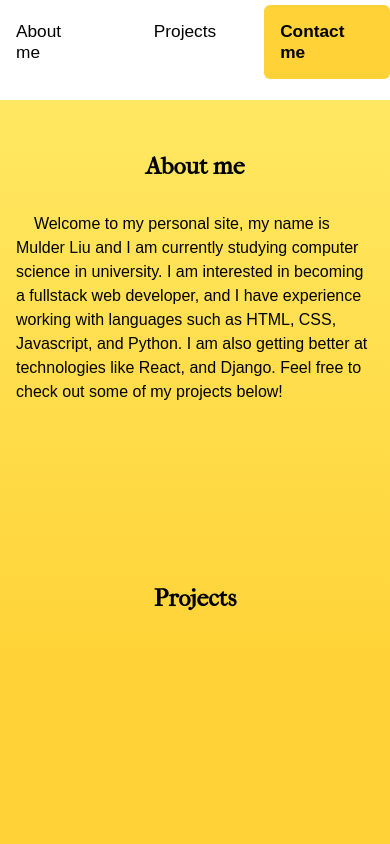
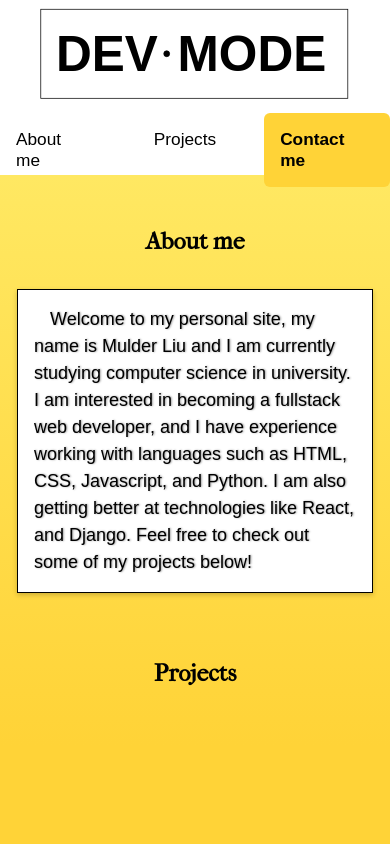
Before and after one commit to TheMo21/boneframe3.github.io, a plain HTML site: page index.html in a window 390 px wide. Shown: the top 844 px of the page. Drawn offline with Linux system fonts and the light colour scheme.

Commit message:
changed the style and content again, add logo as well

```diff
--- a/index.html
+++ b/index.html
@@ -8,7 +8,7 @@
   </head>
   <body>
     <header>
-      <img src="alt" ="placeholder" />
+      <a href="index.html"><img src="img\logo.svg" ="placeholder" /></a>
       <nav>
         <a id="about-btn">About me</a>
         <a id="gallery-btn">Projects</a>
--- a/style.css
+++ b/style.css
@@ -25,7 +25,12 @@ header {
   flex-direction: row;
   justify-content: space-between;
   align-items: center;
+  box-shadow: 0 2px 5px rgba(0, 0, 0, 0.2);
   background-color: var(--background-color);
+}
+
+header > a {
+  margin-left: 2%;
 }
 
 nav {
@@ -90,15 +95,25 @@ about {
   justify-content: center;
   flex-direction: row;
   height: 25rem;
+
+  max-height: fit-content;
   justify-self: center;
 }
 
 about > p {
+  width: 30%;
+  height: fit-content;
+  padding: 1rem;
+  justify-self: center;
   line-break: auto;
-  width: 30%;
-  justify-self: center;
   line-height: 1.5;
   text-indent: 5%;
+  font-size: large;
+  text-shadow: 1px 0 2px rgba(0, 0, 0, 0.4);
+  box-shadow: 0 2px 5px rgba(0, 0, 0, 0.2);
+  background-color: white;
+  /* border-radius: 10px; */
+  border: 1px solid black;
 }
 
 footer {
@@ -158,12 +173,14 @@ form > textarea {
   header {
     display: grid;
     gap: 0;
-    padding-bottom: 1rem;
+    padding-bottom: 3rem;
     justify-content: center;
-    height: 10%;
+    min-height: 10%;
+    max-height: max-content;
   }
-  header > img {
-    display: none;
+  header > a {
+    justify-self: center;
+    margin: 5px 0;
   }
   nav {
     font-size: 0.9rem;
@@ -171,7 +188,7 @@ form > textarea {
   }
 
   about > p {
-    width: 100%;
+    width: 90%;
   }
 
   form {
```
Also changed, not shown: img/logo.svg (added).
